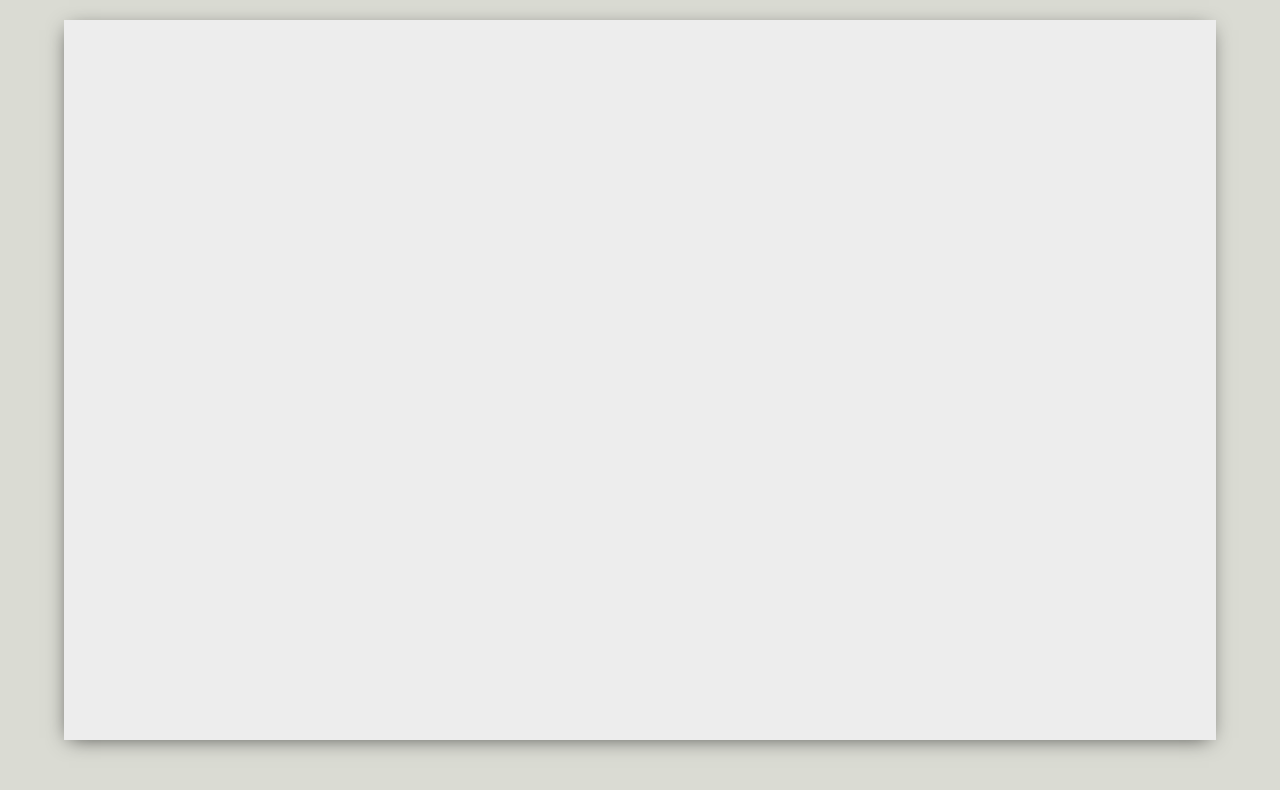
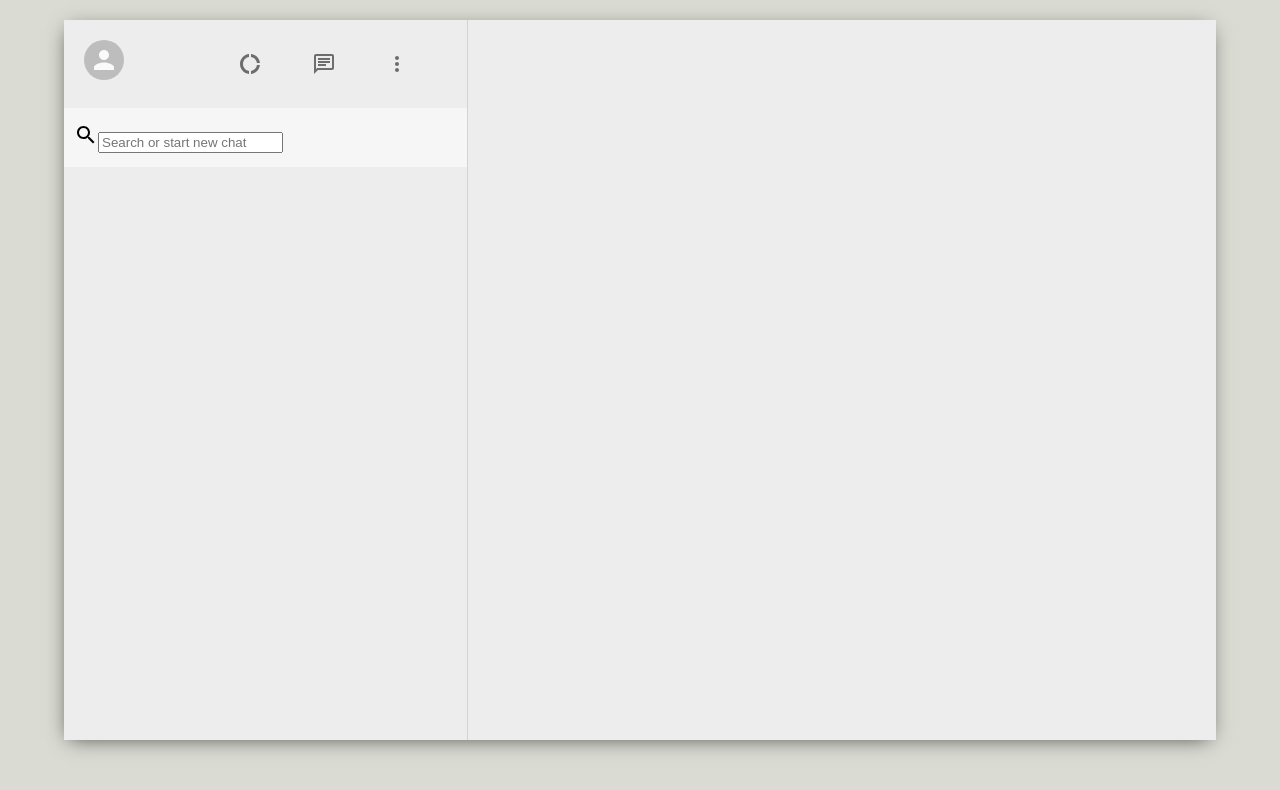
Before and after one commit to BinayT/WhatsApp-LookAlike, a React (Create React App) app: page / in a window 1280 px wide. Shown: the top 790 px of the page. Built offline with nearby package versions, Linux system fonts and the light colour scheme.

Commit message:
Sidebar's header completed

```diff
--- a/src/components/Sidebar/Sidebar.jsx
+++ b/src/components/Sidebar/Sidebar.jsx
@@ -1,12 +1,37 @@
 import React from 'react';
+import { Avatar, IconButton } from '@material-ui/core';
+import {
+  ChatOutlined,
+  DonutLargeOutlined,
+  MoreVertOutlined,
+  SearchOutlined,
+} from '@material-ui/icons';
 
 import './Sidebar.scss';
 
 function Sidebar() {
   return (
     <div className='sidebar'>
-      <div className='sidebar__header'></div>
-      <div className='sidebar__search'></div>
+      <div className='sidebar__header'>
+        <Avatar />
+        <div className='sidebar__headerRight'>
+          <IconButton>
+            <DonutLargeOutlined />
+          </IconButton>
+          <IconButton>
+            <ChatOutlined />
+          </IconButton>
+          <IconButton>
+            <MoreVertOutlined />
+          </IconButton>
+        </div>
+      </div>
+      <div className='sidebar__search'>
+        <div className='siderbar__searchContainer'>
+          <SearchOutlined />
+          <input type='text' placeholder='Search or start new chat' />
+        </div>
+      </div>
       <div className='sidebar__chats'></div>
     </div>
   );
--- a/src/components/Sidebar/Sidebar.scss
+++ b/src/components/Sidebar/Sidebar.scss
@@ -0,0 +1,32 @@
+.sidebar {
+  border-right: 1px solid lightgrey;
+  flex-direction: column;
+
+  flex: 0.35;
+}
+
+.sidebar__header {
+  display: flex;
+  justify-content: space-between;
+  padding: 20px;
+
+  .sidebar__headerRight {
+    display: flex;
+    align-items: center;
+    justify-content: space-between;
+    min-width: 10vw;
+
+    .MuiSvgIcon-root {
+      margin-right: 2vw;
+      font-size: 24px !important;
+    }
+  }
+}
+
+.sidebar__search {
+  display: flex;
+  align-items: center;
+  background-color: #f6f6f6;
+  height: 39px;
+  padding: 10px;
+}
```
